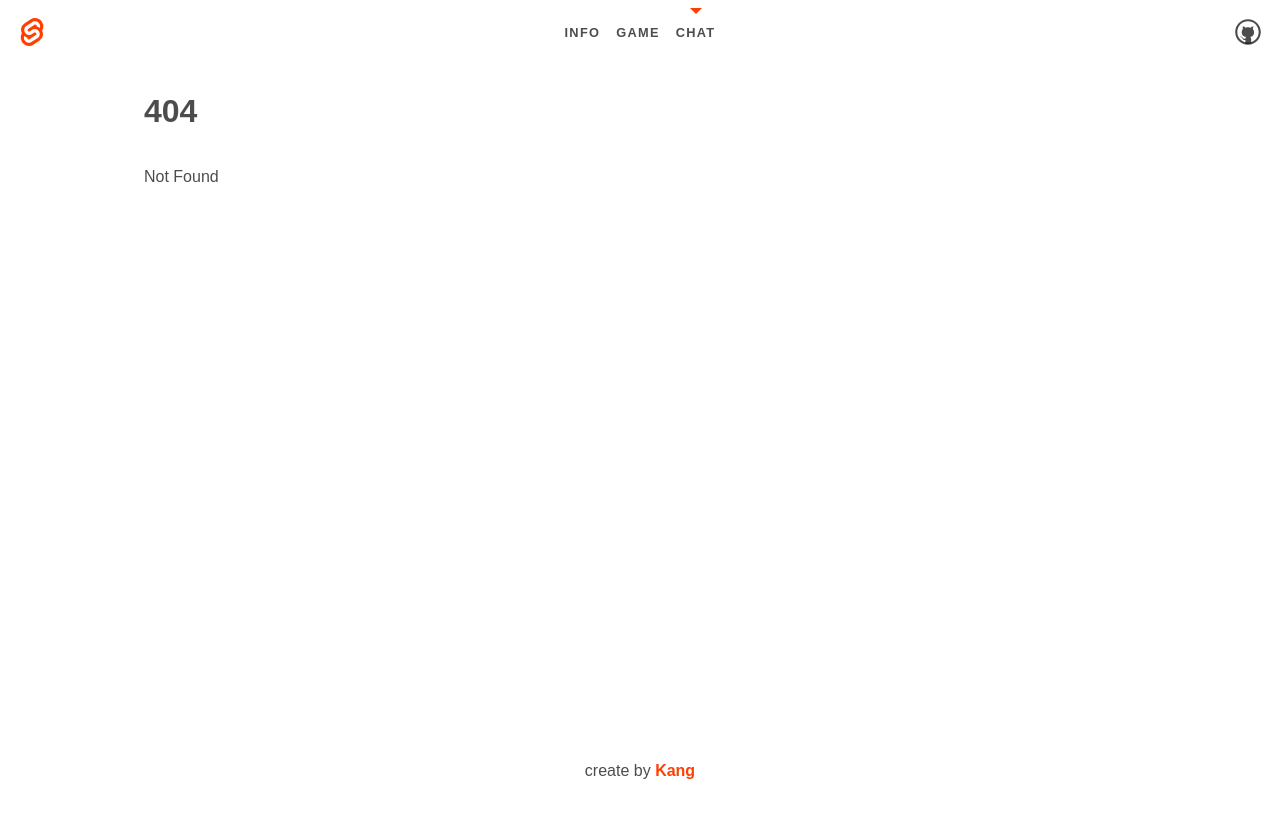
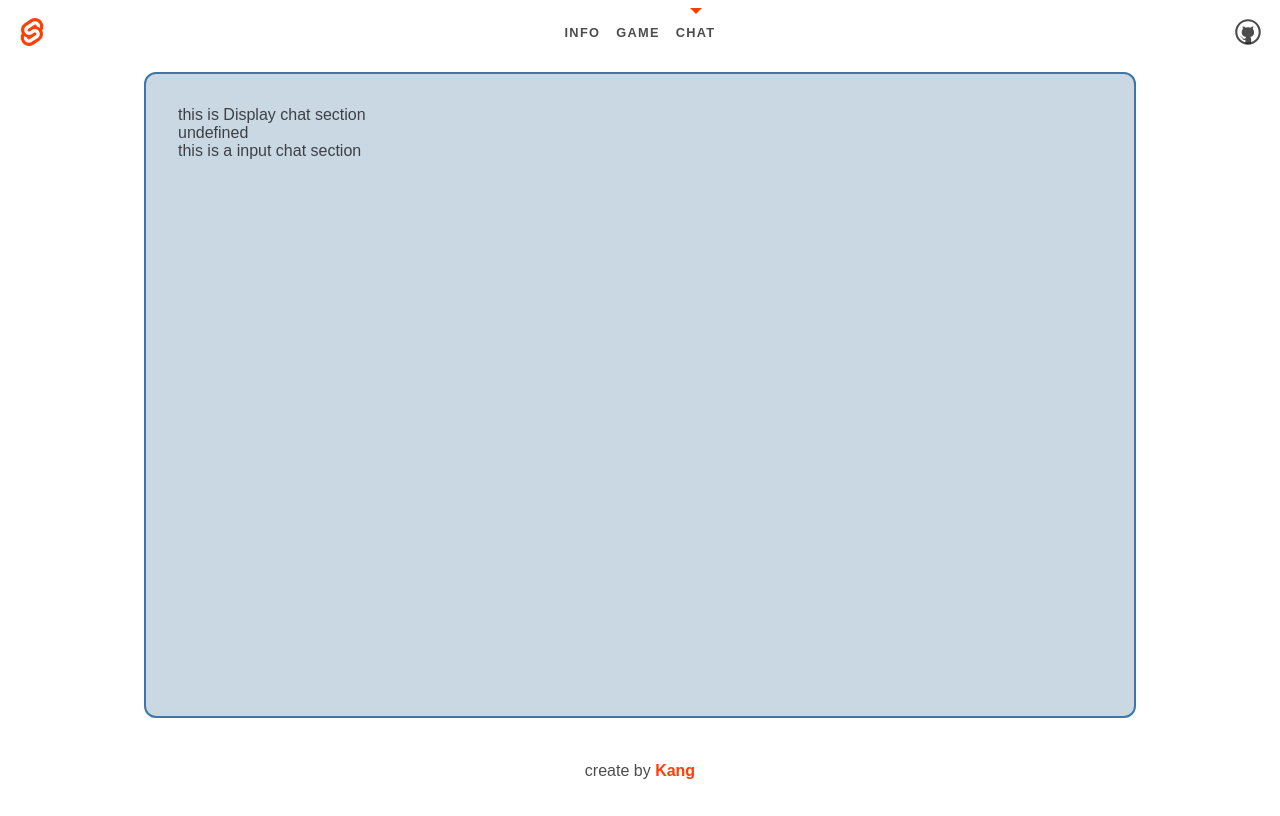
Before and after one commit to mg5566/SvelteTutorial, a SvelteKit app: page /chat in a window 1280 px wide. Before the commit this address had no page. Built offline with nearby package versions, Linux system fonts and the light colour scheme; no server answers.

Commit message:
[feat] create chat page

```diff
--- /dev/null
+++ b/src/components/organisms/chat/InputChat.svelte
@@ -0,0 +1 @@
+<div> this is a input chat section </div>
--- /dev/null
+++ b/src/routes/chat/+layout.svelte
@@ -0,0 +1,13 @@
+<div class="chat-layout">
+  <slot></slot>
+</div>
+
+<style>
+  .chat-layout {
+      flex: 1;
+      padding: 2rem;
+      background-color: var(--color-bg-0);
+      border: 2px solid var(--color-theme-2);
+      border-radius: 12px;
+  }
+</style>
--- /dev/null
+++ b/src/routes/chat/+page.svelte
@@ -0,0 +1,40 @@
+<script lang="ts">
+import DisplayChat from '../../components/organisms/chat/DisplayChat.svelte';
+import InputChat from '../../components/organisms/chat/InputChat.svelte';
+import io from 'socket.io-client';
+
+// state
+let socket_candidates;
+
+
+const server_socket = io('http://localhost:8080/chat');
+
+server_socket.emit('joinRoom');
+server_socket.on('candidates', (candidates) => {
+  socket_candidates = candidates;
+  console.log('candidates', candidates);
+});
+
+// A는 먼저 RTCPeerConnection을 생성하고, ICE 후보와 SDP offer를 생성합니다.
+// A는 SDP offer를 Signaling 서버를 통해 B에게 전달합니다.
+server_socket.emit('offer', 'client emit - offer');
+
+// B는 SDP offer를 수신하고, RTCPeerConnection을 생성하고, ICE 후보를 생성합니다.
+// B는 SDP offer를 바탕으로 SDP answer를 생성하고, Signaling 서버를 통해 A에게 전달합니다.
+server_socket.on('answer', (B_answer) => {
+  console.log('answer', B_answer);
+});
+
+server_socket.emit('answer', 'A SDP');
+
+server_socket.emit('answer', 'client emit - answer');
+</script>
+
+<DisplayChat>
+</DisplayChat>
+{ socket_candidates }
+<InputChat>
+</InputChat>
+
+<style>
+</style>
```
